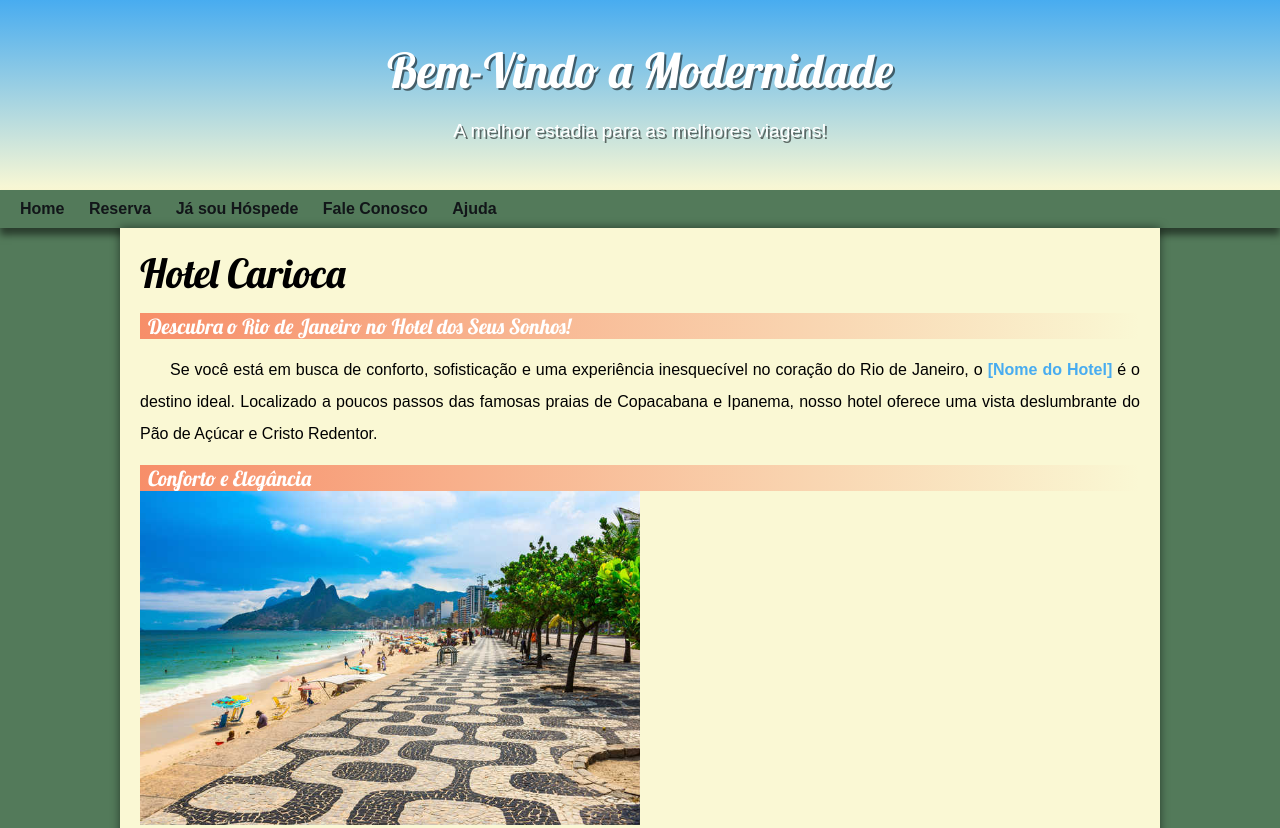
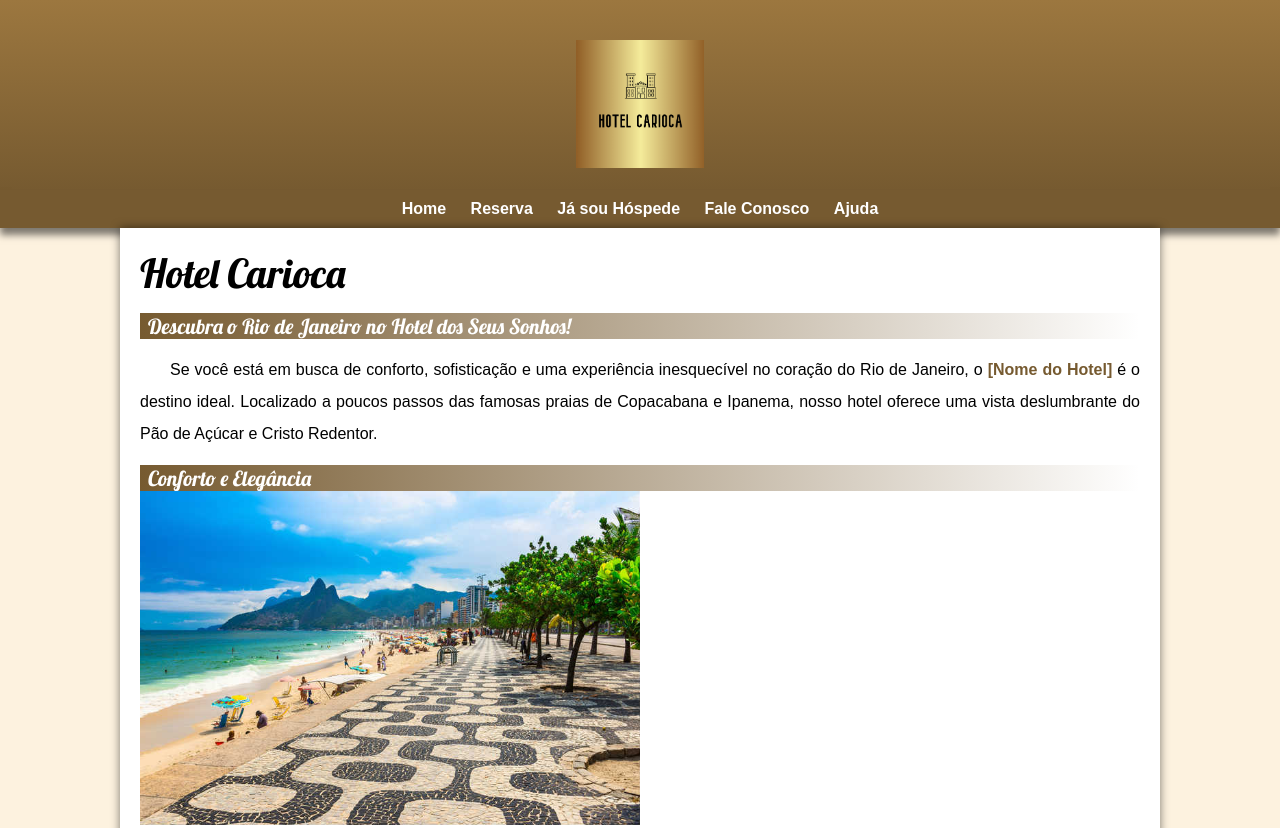
Before and after one commit to Lucas-Fiche/idp_graduacao, a plain HTML site: page pds/Trabalho_01/index.html in a window 1280 px wide. Shown: the top 828 px of the page. Drawn offline with Linux system fonts and the light colour scheme.

Commit message:
atualizar arquivo

```diff
--- a/pds/Trabalho_01/index.html
+++ b/pds/Trabalho_01/index.html
@@ -8,8 +8,7 @@
 </head>
 <body>
     <header>
-        <h1>Bem-Vindo a Modernidade</h1>
-        <p>A melhor estadia para as melhores viagens!</p>
+        <img src="imagens/logo.png" alt="Logo do Hotel" width="10%">
     </header>
     <nav>
         <a href="#">Home</a>
--- a/pds/Trabalho_01/style.css
+++ b/pds/Trabalho_01/style.css
@@ -9,9 +9,9 @@
 :root {
     --cor0: #FAF8D4;
     --cor1: #121619;
-    --cor2: #537A5A;
-    --cor3: #F78E69;
-    --cor4: #48ACF0;
+    --cor2: #fdf2df;
+    --cor3: #9c773f;
+    --cor4: #765a30;
 
     --fonte-padrao: Arial, Verdana, Helvetica, sans-serif;
     --fonte-destaque: "Lobster", sans-serif;
@@ -23,7 +23,7 @@ body {
 }
 
 header {
-    background-image: linear-gradient(to bottom, var(--cor4), var(--cor0));
+    background-image: linear-gradient(to bottom, var(--cor3), var(--cor4));
     min-height: 150px;
     text-align: center;
     padding-top: 40px;
@@ -39,7 +39,7 @@ header > h1 {
 }
 
 header > p {
-    color: white;
+    color: var(--cor1);
     font-family: var(--fonte-padrao);
     font-size: 1.2em;
     max-width: 500px;
@@ -47,17 +47,17 @@ header > p {
     padding-left: 10px;
     margin: auto;
     margin-bottom: 20px;
-    text-shadow: 2px 2px 0px rgba(0, 0, 0, 0.543);
 }
 
 nav {
-    background-color: var(--cor5);
+    text-align: center;
+    background-color: var(--cor4);
     padding: 10px;
     box-shadow: 0px 7px 7px rgba(0, 0, 0, 0.507);
 }
 
 nav > a {
-    color: var(--cor1);
+    color: white;
     padding: 10px;
     border-radius: 5px;
     text-decoration: none;
@@ -76,7 +76,7 @@ main {
     margin: auto;
     margin-bottom: 30px;
     padding: 20px;
-    background-color: var(--cor0);
+    background-color: white;
     box-shadow: 0px 0px 10px rgba(0, 0, 0, 0.516);
     border-bottom-left-radius: 10px;
     border-bottom-right-radius: 10px;
@@ -93,7 +93,7 @@ main h2 {
     font-family: var(--fonte-destaque);
     color: white;
     font-size: 1.3em;
-    background-image: linear-gradient(to right, var(--cor3), transparent);
+    background-image: linear-gradient(to right, var(--cor4), transparent);
     text-indent: 8px;
     font-weight: normal;
 }
```
Also changed, not shown: pds/Trabalho_01/imagens/gastronomia.jpeg (deleted), pds/Trabalho_01/imagens/logo.png (added), 1 other file.
